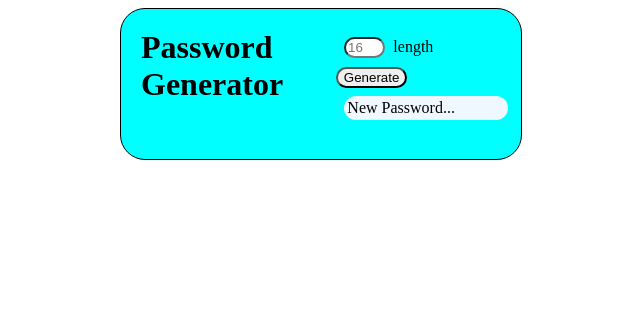
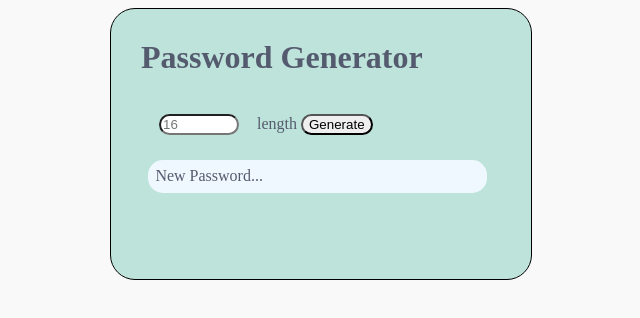
Before and after one commit to nattiebrooks/Password_Generator, a plain HTML site: page index.html in a window 1280 px wide. Shown: the whole page, without its empty margins (319-959 px from the left). Drawn offline with Linux system fonts and the light colour scheme.

Commit message:
Added color palette

```diff
--- a/src/main.css
+++ b/src/main.css
@@ -1,11 +1,24 @@
+/* colors
+ #555B6E
+ #89B0AE
+ #BEE3DB
+ #FAF9F9
+ #FFD6BA
+*/
+
+
+body {
+    background-color: #FAF9F9;
+}
 #main {
     margin: 0 auto;
+    padding: 10px;
     width: 400px;
-    height: 150px;
+    height: 250px;
     border: 1px solid black;
     border-radius: 25px;
-    background-color: aqua;
-    display: flex;
+    background-color: #BEE3DB;
+    color:#555B6E;
     align-items: space-between;
 }
 
@@ -22,8 +35,8 @@
 }
 
 #password{
-    margin:5%;
-    width:95%;
+    margin:2%;
+    width:90%;
     padding:2%;
     background-color: aliceblue;
     border-radius: 15px;
```
